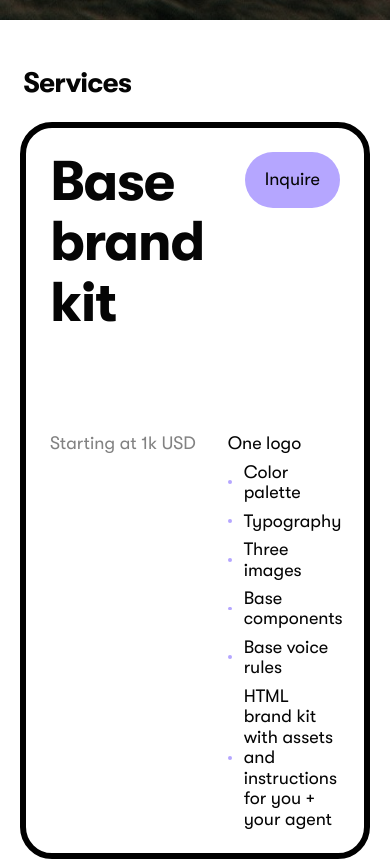
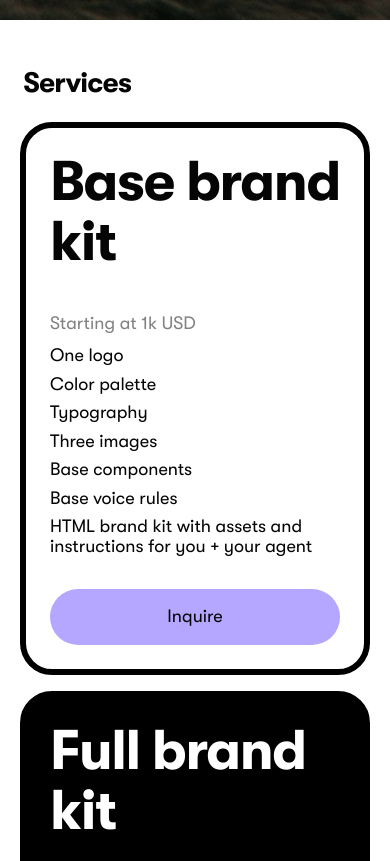
Before and after one commit to hellokimber/superdesignco, a React (Vite) app in the folder super-frontend/: page / in a window 390 px wide. Shown: the part 1140-2001 px from the top of the page. Built offline with nearby package versions, Linux system fonts and the light colour scheme.

Commit message:
Fix offering card layout on mobile

```diff
--- a/super-frontend/src/components/BrandKitsSection.jsx
+++ b/super-frontend/src/components/BrandKitsSection.jsx
@@ -529,11 +529,10 @@ function OfferingCard({
 
   return (
     <div
-      className={`flex flex-col rounded-[2rem] border-[6px] border-solid border-black p-[1.5rem] md:px-[2.4rem] md:py-[1.8rem] ${
+      className={`grid grid-cols-1 rounded-[2rem] border-[6px] border-solid border-black p-[1.5rem] md:px-[2.4rem] md:py-[1.8rem] lg:grid-cols-[minmax(0,1fr)_auto] ${
         inverted ? 'bg-black text-white' : 'bg-transparent text-brand-ink'
       }`}
     >
-      <div className="flex items-start justify-between gap-4">
       <h3
         id={id}
         className="m-0 font-sans text-[clamp(3.5rem,8vw,5rem)] font-bold leading-[1.08] tracking-tight"
@@ -542,13 +541,12 @@ function OfferingCard({
       </h3>
       <a
         href={inquireHref(inquireSubject)}
-          className="inline-flex h-14 shrink-0 items-center justify-center rounded-full bg-brand-lavender px-5 py-1 text-[clamp(1.125rem,1.2vw+0.7rem,1.25rem)] font-medium text-brand-ink no-underline transition-colors hover:bg-brand-iris hover:text-white focus-visible:outline focus-visible:outline-2 focus-visible:outline-offset-2 focus-visible:outline-brand-lavender md:px-6"
+        className="order-last mt-8 inline-flex h-14 w-full items-center justify-center rounded-full bg-brand-lavender px-5 py-1 text-[clamp(1.125rem,1.2vw+0.7rem,1.25rem)] font-medium text-brand-ink no-underline transition-colors hover:bg-brand-iris hover:text-white focus-visible:outline focus-visible:outline-2 focus-visible:outline-offset-2 focus-visible:outline-brand-lavender lg:order-none lg:mt-0 lg:w-auto lg:self-start lg:justify-self-end lg:px-6"
       >
         Inquire
       </a>
-      </div>
 
-      <div className="mt-[6.25rem] flex items-start gap-x-8 gap-y-3">
+      <div className="mt-10 flex flex-col items-start gap-3 lg:col-span-2 lg:mt-[6.25rem] lg:flex-row lg:gap-x-8">
         <p
           className={`m-0 shrink-0 whitespace-nowrap leading-[1.1375] ${
             inverted ? 'text-white/50' : 'text-brand-ink/50'
@@ -557,10 +555,10 @@ function OfferingCard({
           {priceKicker} {priceAmount}
         </p>
         <ul
-          className={`m-0 flex min-w-0 flex-1 list-none flex-wrap items-center p-0 leading-[1.1375] ${bodySize} ${
+          className={`m-0 flex min-w-0 w-full flex-1 list-none flex-col p-0 leading-[1.1375] lg:flex-row lg:flex-wrap lg:items-center ${bodySize} ${
             dotSeparators
-              ? 'justify-start gap-x-3 gap-y-2'
-              : 'justify-between gap-x-4 gap-y-1'
+              ? 'justify-start gap-y-2 lg:gap-x-3'
+              : 'justify-between gap-y-1 lg:gap-x-4'
           }`}
         >
           {inclusions.map((item, i) => (
@@ -571,7 +569,7 @@ function OfferingCard({
               {dotSeparators && i > 0 ? (
                 <span
                   aria-hidden
-                  className="inline-block h-[0.22em] w-[0.22em] shrink-0 rounded-full bg-brand-lavender"
+                  className="hidden h-[0.22em] w-[0.22em] shrink-0 rounded-full bg-brand-lavender lg:inline-block"
                 />
               ) : null}
               {item}
```
Lines whose indentation alone changed are shown as unchanged.
